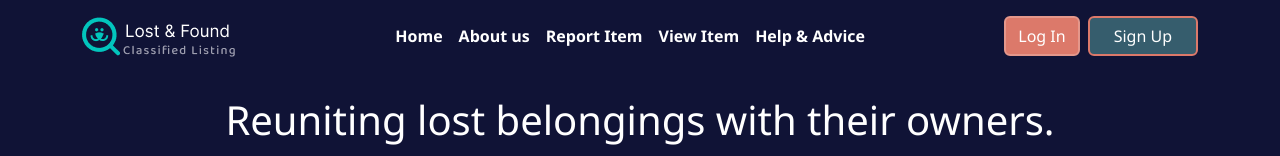
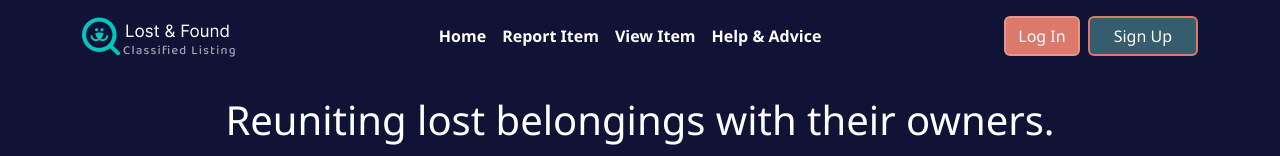
Before and after one commit to spd-sadim/Project---Lost-and-Found, a React (Vite) app in the folder client/: page / in a window 1280 px wide. Shown: the top 156 px of the page. Built offline with nearby package versions, Linux system fonts and the light colour scheme; no server answers.

Commit message:
Remove nav link

```diff
--- a/client/src/components/navbar/NavbarNav.jsx
+++ b/client/src/components/navbar/NavbarNav.jsx
@@ -19,9 +19,6 @@ export default function NavbarNav() {
           <Nav className="mx-auto py-2">
             <Nav.Link href="/" className="fw-bold">
               Home
-            </Nav.Link>
-            <Nav.Link href="/about-us" className="fw-bold">
-              About us
             </Nav.Link>
             <Nav.Link href="/report-item" className="fw-bold">
               Report Item
```
